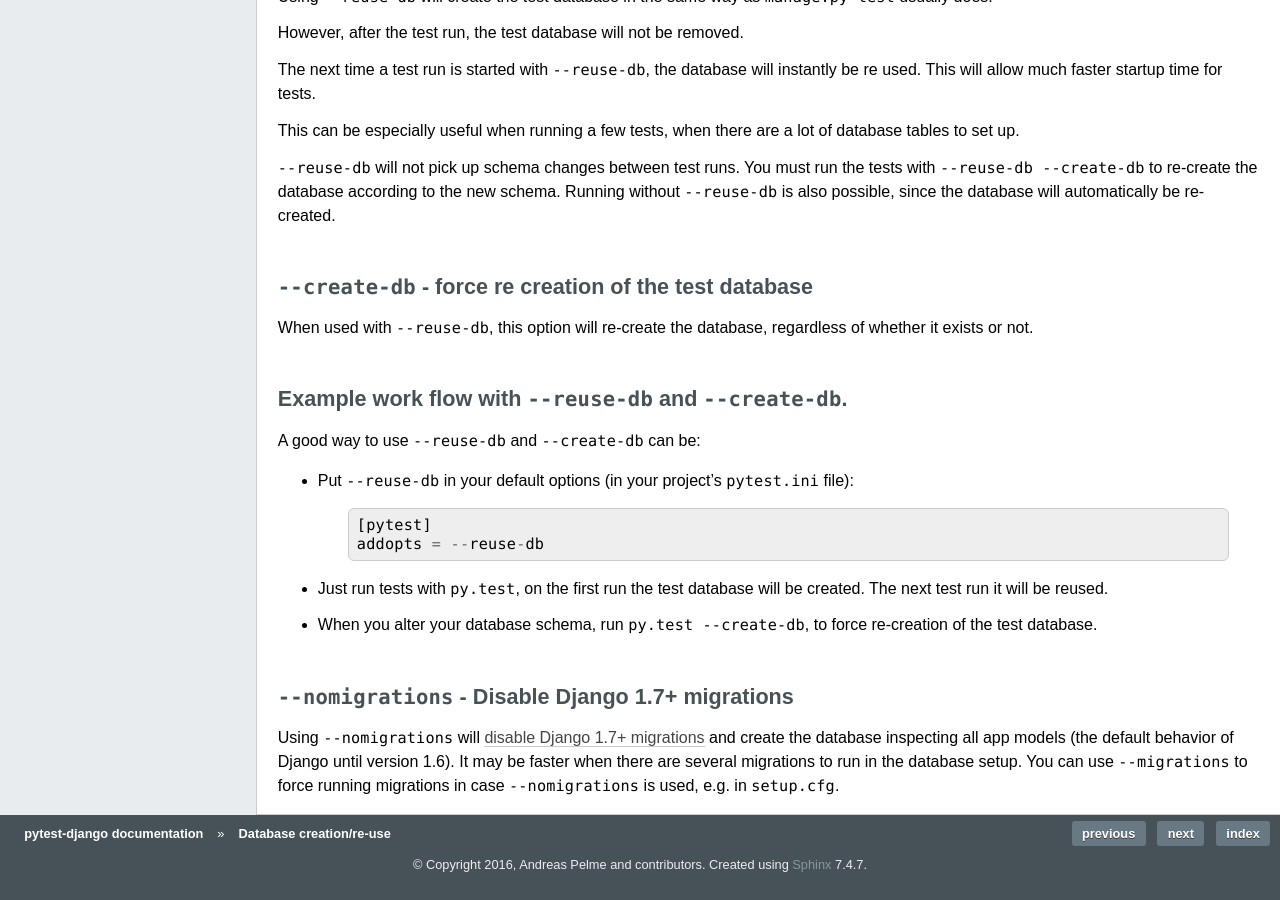
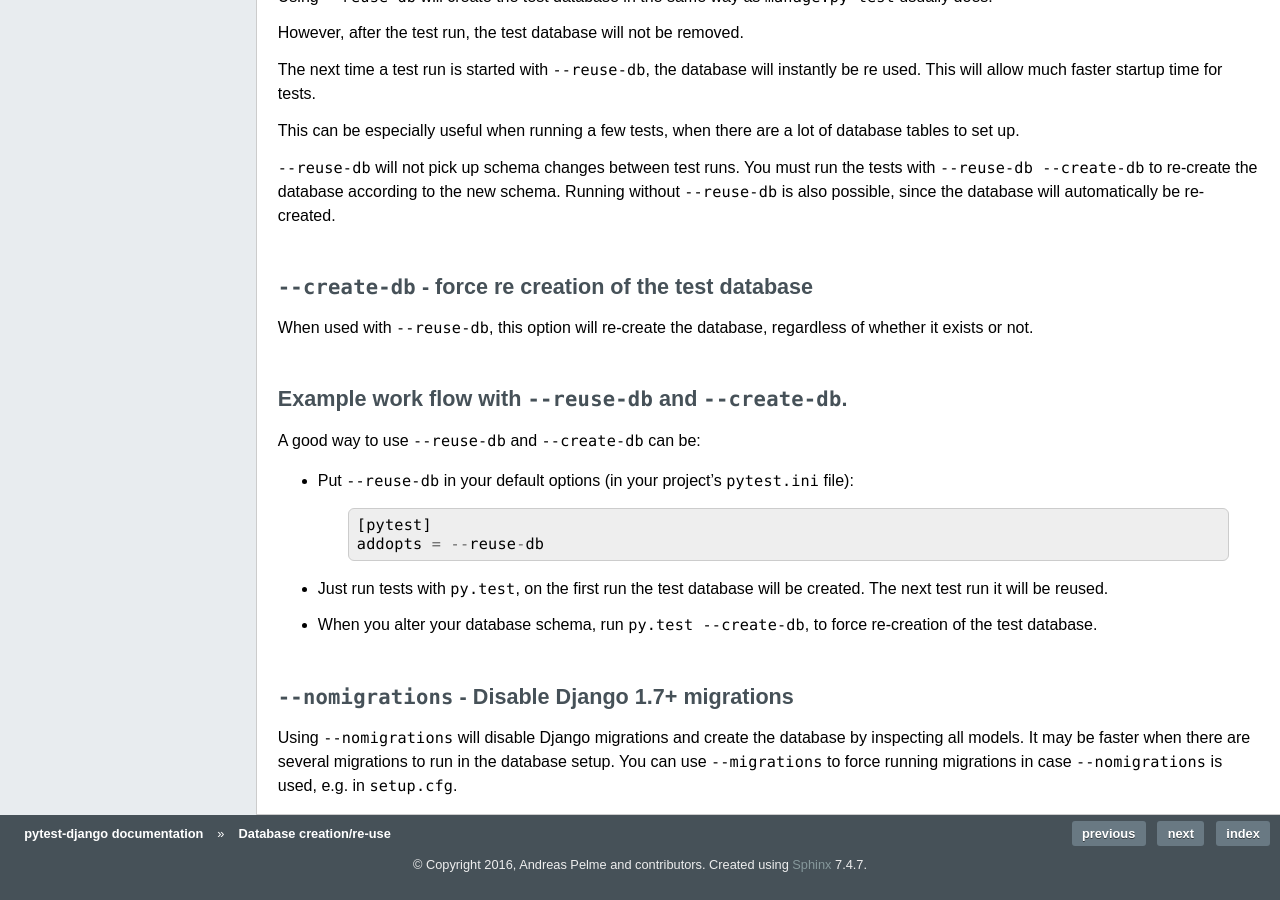
Before and after one commit to pytest-dev/pytest-django, a Sphinx documentation site: the page built from docs/database.rst, in a window 1280 px wide and 900 px high, scrolled down 1400 px. Built offline with Sphinx 7.4.7, drawn with Linux system fonts in a browser that asks for light colours.

Commit message:
Update docs to better reflect current migrations.

```diff
--- a/docs/database.rst
+++ b/docs/database.rst
@@ -124,9 +124,7 @@ A good way to use ``--reuse-db`` and ``--create-db`` can be:
 ``--nomigrations`` - Disable Django 1.7+ migrations
 --------------------------------------------------------------
 
-Using ``--nomigrations`` will `disable Django 1.7+ migrations <https://gist.github.com/NotSqrt/5f3c76cd15e40ef62d09>`_
-and create the database inspecting all app models (the default behavior of
-Django until version 1.6). It may be faster when there are several migrations
-to run in the database setup.
-You can use ``--migrations`` to force running migrations in case
-``--nomigrations`` is used, e.g. in ``setup.cfg``.
+Using ``--nomigrations`` will disable Django migrations and create the database
+by inspecting all models. It may be faster when there are several migrations to
+run in the database setup.  You can use ``--migrations`` to force running
+migrations in case ``--nomigrations`` is used, e.g. in ``setup.cfg``.
```
